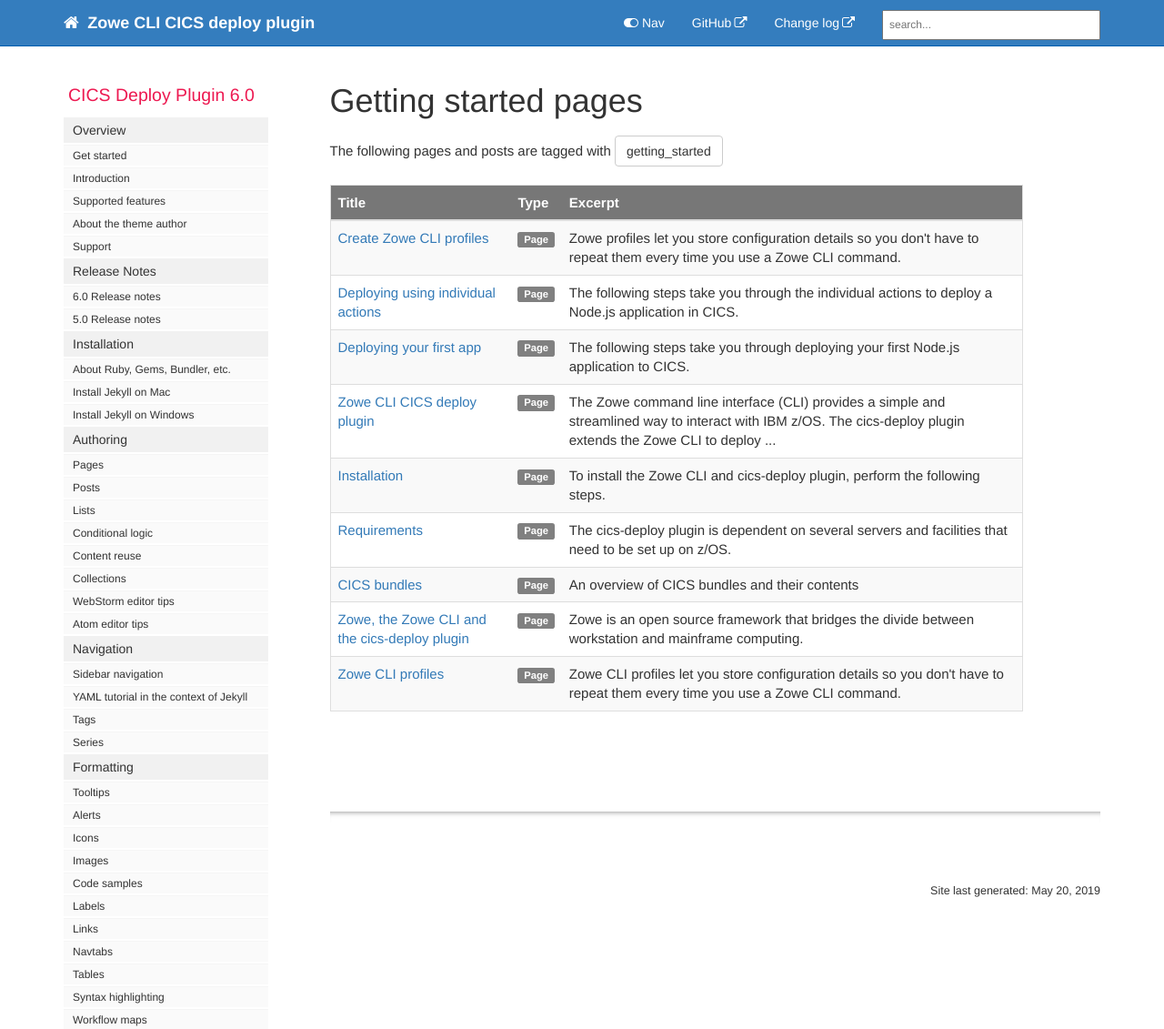
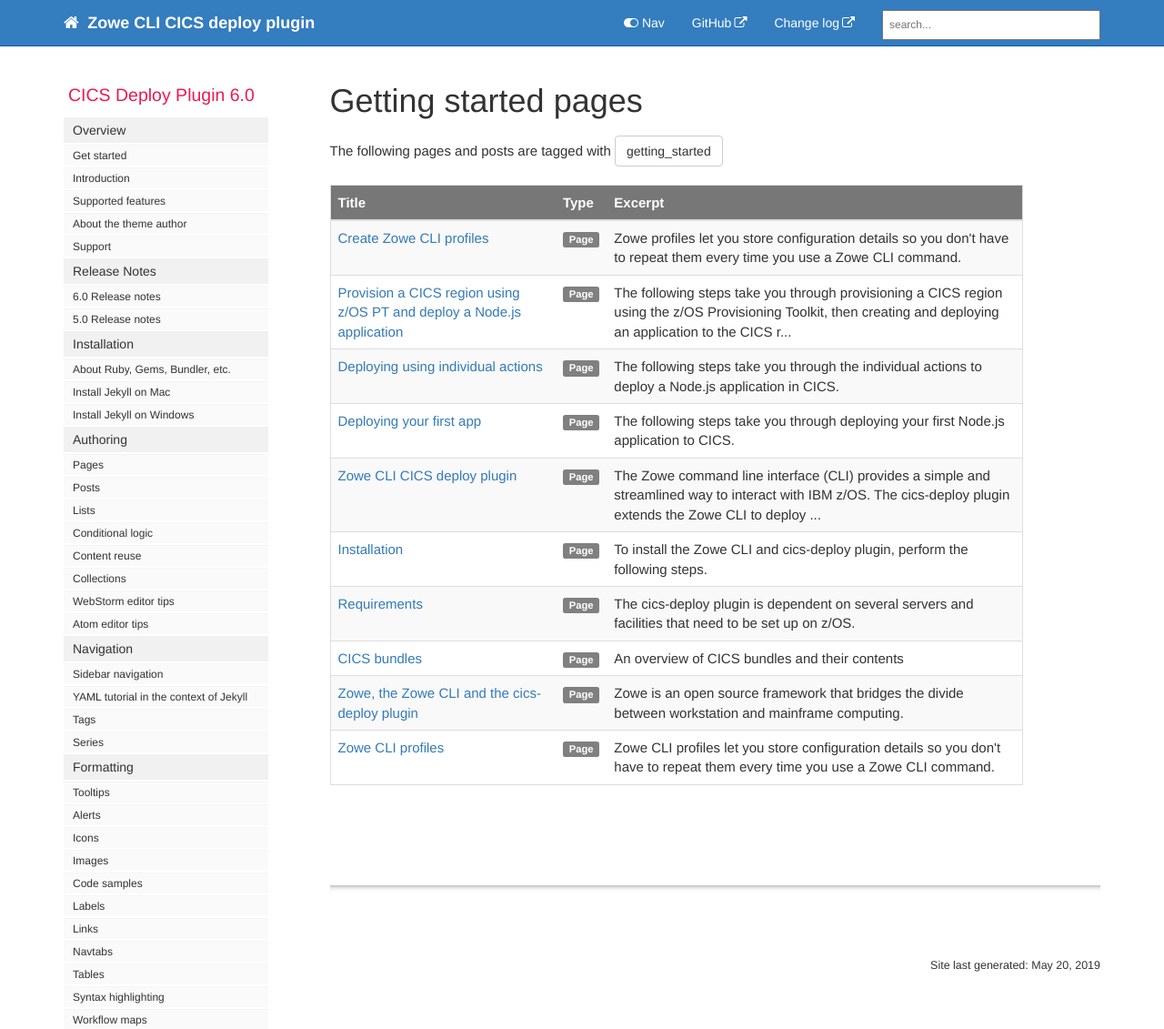
Before and after one commit to IBM/zowe-cli-cics-deploy-plugin, a Jekyll site: the page built from docs/pages/tags/tag_getting_started.md, in a window 1280 px wide and 1131 px high. Shown: the whole window at 91% size. Built offline with Jekyll 4.4.1, drawn with Linux system fonts in a browser that asks for light colours; nearby versions of some CDN libraries; comment, search, counter and statistics services are not loaded; part of the change alters nothing that is shown.

Commit message:
Draft tutorial to deploy using z/OS PT

````diff
--- a/docs/_data/sidebars/cdp_sidebar.yml
+++ b/docs/_data/sidebars/cdp_sidebar.yml
@@ -29,6 +29,9 @@ entries:
       output: web
     - title: Deploying using individual actions
       url: /cdp-Deploying-using-individual-actions.html
+      output: web
+    - title: Deploying into z/OS PT CICS region
+      url: /cdp-Deploying-into-zospt-cics-region.html
       output: web
 
   - title: Concepts
--- /dev/null
+++ b/docs/pages/cdp/cdp-Deploying-into-zospt-cics-region.md
@@ -0,0 +1,116 @@
+---
+title: Provision a CICS region using z/OS PT and deploy a Node.js application
+tags: [getting_started]
+keywords:
+summary: "The following steps take you through provisioning a CICS region using the z/OS Provisioning Toolkit, then creating and deploying an application to the CICS region."
+sidebar: cdp_sidebar
+permalink: cdp-Deploying-into-zospt-cics-region.html
+folder: cdp
+toc: true
+---
+
+The [z/OS Provisioning Toolkit](https://developer.ibm.com/mainframe/products/zospt/) (z/OS PT) provides a command line utility provision CICS regions and other development environment on z/OS. This tutorial requires z/OS PT version 1.1.5 or above to be installed.
+
+### Prepare a z/OS PT image
+
+A z/OS PT image contains the configuration and files necessary to provision the CICS region. This is typically prepared by the CICS system programmer for use by many developers. The configuration should include:
+
+| zosptfile&nbsp;entry&nbsp;&nbsp;&nbsp;&nbsp;&nbsp;&nbsp;&nbsp;&nbsp;&nbsp;&nbsp;&nbsp;&nbsp;&nbsp;&nbsp;&nbsp;&nbsp;&nbsp;&nbsp; | Usage |
+| --- | -- |
+| `FROM cics_55` | Build a CICS TS V5.5 region |
+| `ENV DFH_NODE_HOME=` | Specify the directory for IBM SDK for Node.js - z/OS |
+| `ENV DFH_CICS_TYPE=MAS` | Specify the CICS region should be managed by CPSM |
+| `ENV DFH_CICSPLEX=` | Specify the name of the CICSplex |
+| `COPY bundles bundles` | Create an empty bundles directory in the provisioned file system to contain CICS bundles |
+
+For example, to create the z/OS PT image source directory and configuration file, and build it ready for developers to provision a CICS region:
+
+```console
+export ZOSPTIMAGE=~/zosptimages/cics_55_nodejs
+
+mkdir -p $ZOSPTIMAGE/bundles
+
+cat > $ZOSPTIMAGE/zosptfile << EOF
+FROM cics_55
+ENV DFH_NODE_HOME=/usr/lpp/IBM/cnj/IBM/node-latest-os390-s390x
+ENV DFH_CICS_TYPE=MAS
+ENV DFH_CICSPLEX=ZOSPTINT
+COPY bundles bundles
+EOF
+
+cat $ZOSPTIMAGE/zosptfile | iconv -f IBM1047 -t UTF8 > $ZOSPTIMAGE/zosptfile
+
+chtag -tc UTF-8 $ZOSPTIMAGE/zosptfile
+
+zospt build $ZOSPTIMAGE -t cics_55_nodejs
+```
+
+### Provision your CICS region and deploy a Node.js application
+
+1. Update your user `.profile` file on z/OS.
+
+   Update your path to include the directory containing the `zospt` command, and add the following environment variables as described in [Configuring z/OS Provisioning Toolkit](https://www.ibm.com/support/knowledgecenter/en/SSXH44E_1.0.0/zospt/zospt-configuring.html):
+
+   ```properties
+   export zospt_domain=
+   export zospt_tenant=
+   export zospt_pw=
+   ```
+
+2. Provision your CICS region.
+
+   Use the `--name` option to specify a name for the container that is easy to remember for use in later commands. This may take several minutes.
+
+   ```console
+   zowe zos-uss issue ssh "zospt run cics_55_nodejs --name my_cics_region"
+   ```
+
+3. Display the CICS region information.
+
+   ```console
+   zowe zos-uss issue ssh "zospt inspect my_cics_region"
+   ```
+
+   The output will include values for the CICS region application ID, and the z/OS directory within which your CICS bundles can be uploaded. For example:
+
+   ```json
+    "DFH_REGION_APPLID": "CICPY000",
+    "DFH_REGION_ZFS_DIRECTORY": "/u/cicprov/mnt/CICPY000",
+    ```
+
+4. Update your Zowe cics-deploy profile with the CICS region application ID and z/OS directory. For example:
+
+   ```console
+   zowe profiles update cics-deploy cics --scope CICPY000 --bundle-directory /u/cicprov/mnt/CICPY000/bundles
+   ```
+
+4. Deploy your Node.js application to the CICS region using the steps in [Deploying your first app](cdp-Deploying-your-first-app). For example:
+
+   ```console
+   zowe cics-deploy push bundle --name Express --overwrite
+   ```
+
+### Stop your CICS region
+
+The CICS region can be stopped if you are not going to be using it for a while using command:
+
+```console
+zowe zos-uss issue ssh "zospt stop my_cics_region"
+```
+
+### Start your CICS region
+
+The CICS region can be started if it was previous stopped, or the z/OS system was restarted using command:
+
+```console
+zowe zos-uss issue ssh "zospt start my_cics_region"
+```
+
+### Deprovision your CICS region
+
+The CICS region can be stopped and removed using the following command. This will remove the z/OS directory used to upload your CICS bundles:
+
+```console
+zowe zos-uss issue ssh "zospt stop my_cics_region"
+zowe zos-uss issue ssh "zospt rm my_cics_region"
+```
````
